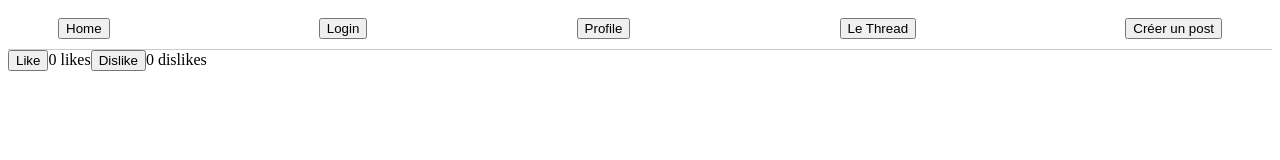
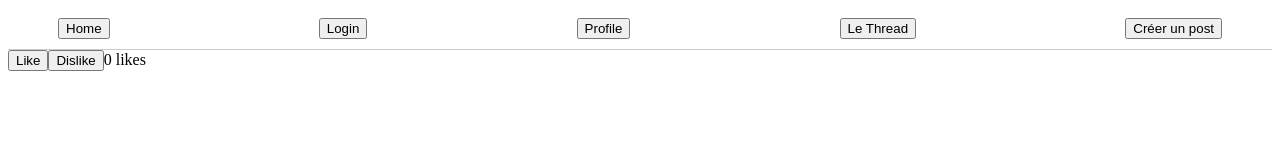
Before and after one commit to gregimbeau/app-shmeeter, a React (Vite) app: page /likes in a window 1280 px wide. Shown: the top 160 px of the page. Built offline with nearby package versions, Linux system fonts and the light colour scheme.

Commit message:
like/dislike ok

```diff
--- a/src/components/likes.jsx
+++ b/src/components/likes.jsx
@@ -1,32 +1,14 @@
-import React, { useState, useEffect } from "react";
+import React from "react";
 
-function Likes({ likesCount, dislikesCount, onLike, onDislike }) {
-  const [localLikesCount, setLocalLikesCount] = useState(likesCount);
-  const [localDislikesCount, setLocalDislikesCount] = useState(dislikesCount);
-
-  useEffect(() => {
-    setLocalLikesCount(likesCount);
-    setLocalDislikesCount(dislikesCount);
-  }, [likesCount, dislikesCount]);
-
-  const handleLike = () => {
-    setLocalLikesCount((prevCount) => prevCount + 1);
-    onLike();
-  };
-
-  const handleDislike = () => {
-    setLocalDislikesCount((prevCount) => prevCount + 1);
-    onDislike();
-  };
-
+function Likes({ likesCount, onLike, onDislike }) {
   return (
     <div>
-      <button onClick={handleLike}>Like</button>
-      <span>{localLikesCount || 0} likes</span>
-      <button onClick={handleDislike}>Dislike</button>
-      <span>{localDislikesCount || 0} dislikes</span>
+      <button onClick={onLike}>Like</button>
+      <button onClick={onDislike}>Dislike</button>
+      <span>{likesCount || 0} likes</span>
     </div>
   );
 }
 
+
 export default Likes;
--- a/src/components/posts.jsx
+++ b/src/components/posts.jsx
@@ -30,32 +30,53 @@ const PostsPage = () => {
       return await response.json();
     } catch (error) {
       console.error("Error updating post:", error);
-      throw error; // rethrow to handle in the calling function
+      throw error;
     }
   };
 
-  const handleLike = async (id) => {
+const handleLikeOrDislike = async (id, isLike = true) => {
+  const post = posts.find((p) => p.id === id);
+
+  const updatedLikeCount = isLike
+    ? post.attributes.like + 1
+    : Math.max(post.attributes.like - 1, 0); // Ensure likes can't go negative
+
+  const optimisticPosts = posts.map((post) =>
+    post.id === id
+      ? {
+          ...post,
+          attributes: { ...post.attributes, like: updatedLikeCount },
+        }
+      : post
+  );
+  setPosts(optimisticPosts);
+
   try {
-      const post = posts.find((p) => p.id === id);
-      if (!post || !post.attributes || post.attributes.like === undefined) {
-        console.error("Post not found or post doesn't have likes:", post);
-        return;
-      }
-      const updatedLikeCount = post.attributes.like + 1;
+    const updatedPost = await updatePost(id, { like: updatedLikeCount });
 
-      const updatedPost = await updatePost(id, { like: updatedLikeCount }); // Adjust this part
     if (!updatedPost) {
       throw new Error("Failed to update post");
     }
-      const updatedPosts = posts.map((post) =>
-        post.id === id ? updatedPost : post
+  } catch (error) {
+    console.error("Error handling like/dislike:", error);
+    const revertedPosts = posts.map((post) =>
+      post.id === id
+        ? {
+            ...post,
+            attributes: { ...post.attributes, like: post.attributes.like },
+          }
+        : post
     );
-      setPosts(updatedPosts);
-    } catch (error) {
-      console.error("Error handling like:", error);
+    setPosts(revertedPosts);
+    alert("Erreur lors de la mise à jour. Veuillez réessayer.");
   }
 };
 
+const handleLike = (id) => handleLikeOrDislike(id, true);
+const handleDislike = (id) => handleLikeOrDislike(id, false);
+
+
+  const checkPostAttributes = (posts) => {
     posts.forEach((post) => {
       if (!post.attributes) {
         console.error("Post missing attributes:", post);
@@ -63,31 +84,6 @@ const PostsPage = () => {
         console.error("Post attributes missing text:", post);
       }
     });
-
-  const handleDislike = async (id) => {
-    try {
-      const post = posts.find((p) => p.id === id);
-
-      // Check if post exists and has the 'dislike' attribute
-      if (!post || !post.attributes || post.attributes.dislike === undefined) {
-        console.error("Post not found or post doesn't have dislikes:", post);
-        return;
-      }
-
-      // Update the dislike count
-      const updatedDislikeCount = post.attributes.dislike + 1;
-
-      // Send the update to the server
-      const updatedPost = await updatePost(id, {
-        dislike: updatedDislikeCount,
-      });
-
-      // Update local state with the modified post data
-      const updatedPosts = posts.map((p) => (p.id === id ? updatedPost : p));
-      setPosts(updatedPosts);
-    } catch (error) {
-      console.error("Error handling dislike:", error);
-    }
   };
 
   useEffect(() => {
@@ -97,17 +93,34 @@ const PostsPage = () => {
           "http://localhost:1337/api/posts?populate=author"
         );
         const result = await response.json();
+        console.log(result);
+
+        const ids = new Set();
+        result.data.forEach((post) => {
+          if (!post.id) {
+            console.error("Un post n'a pas d'ID:", post);
+          } else if (ids.has(post.id)) {
+            console.error("Duplication d'ID détectée pour le post:", post);
+          } else {
+            ids.add(post.id);
+          }
+        });
 
         if (result.data && Array.isArray(result.data)) {
           setPosts(result.data);
+          checkPostAttributes(result.data); // Vérification des attributs après avoir défini les articles
         } else {
-          console.error("API did not return the expected format:", result);
+          console.error("L'API n'a pas renvoyé le format attendu :", result);
           setError("Format de données inattendu.");
         }
 
         setLoading(false);
-      } catch (err) {
-        setError(err.message);
+      } catch (error) {
+        console.error(
+          "Une erreur s'est produite lors de la récupération des articles :",
+          error
+        );
+        setError("Erreur lors de la récupération des articles.");
         setLoading(false);
       }
     };
@@ -140,7 +153,6 @@ const PostsPage = () => {
             <p>{post.attributes?.text || "Sans titre"}</p>
             <Likes
               likesCount={post.attributes?.like}
-              dislikesCount={post.attributes?.dislike}
               onLike={() => handleLike(post.id)}
               onDislike={() => handleDislike(post.id)}
             />
```
Lines whose indentation alone changed are shown as unchanged.
